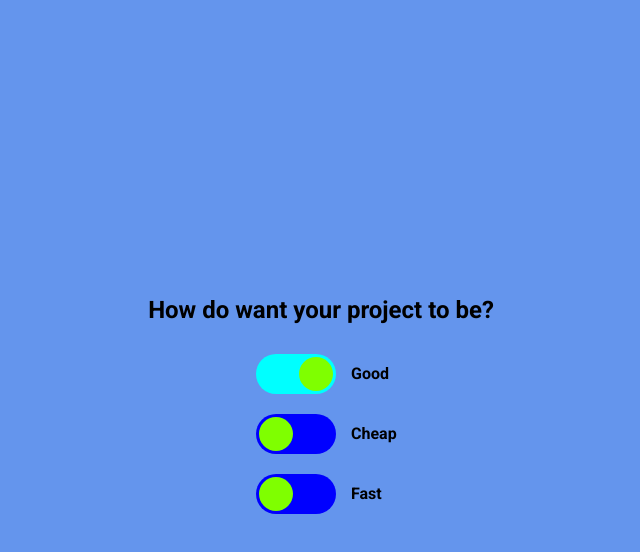
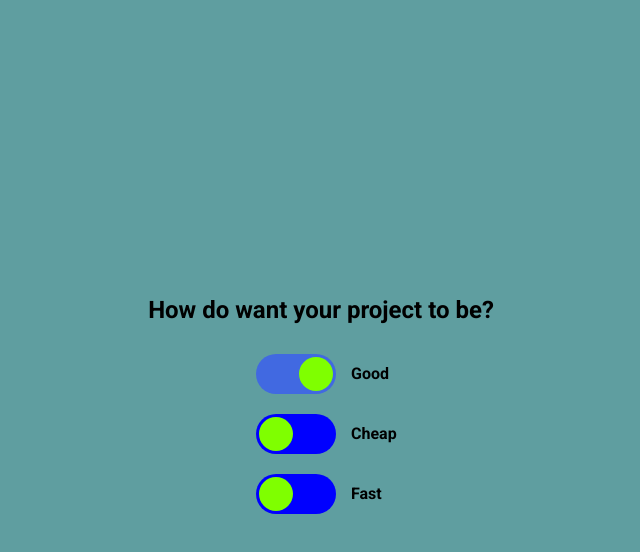
Before and after one commit to RuchirRanjan/50-Days-of-HTML-CSS-JS, a plain HTML site: page 50Day50Projects/Day32/index.html in a window 1280 px wide. Both pictures are taken after a click on the label 615 px from the left and 373 px from the top of the page. Shown: the whole page, without its empty margins (319-959 px from the left). Drawn offline with Linux system fonts and the light colour scheme.

Commit message:
Projects

```diff
--- a/50Day50Projects/Day32/style.css
+++ b/50Day50Projects/Day32/style.css
@@ -5,7 +5,7 @@
 }
 
 body {
-  background-color: cornflowerblue;
+  background-color: cadetblue;
   font-family: 'Roboto', sans-serif;
   display: flex;
   flex-direction: column;
@@ -39,7 +39,7 @@ body {
 }
 
 .toggle:checked + .label {
-  background-color: aqua;
+  background-color: royalblue;
 }
 
 .ball {
```
